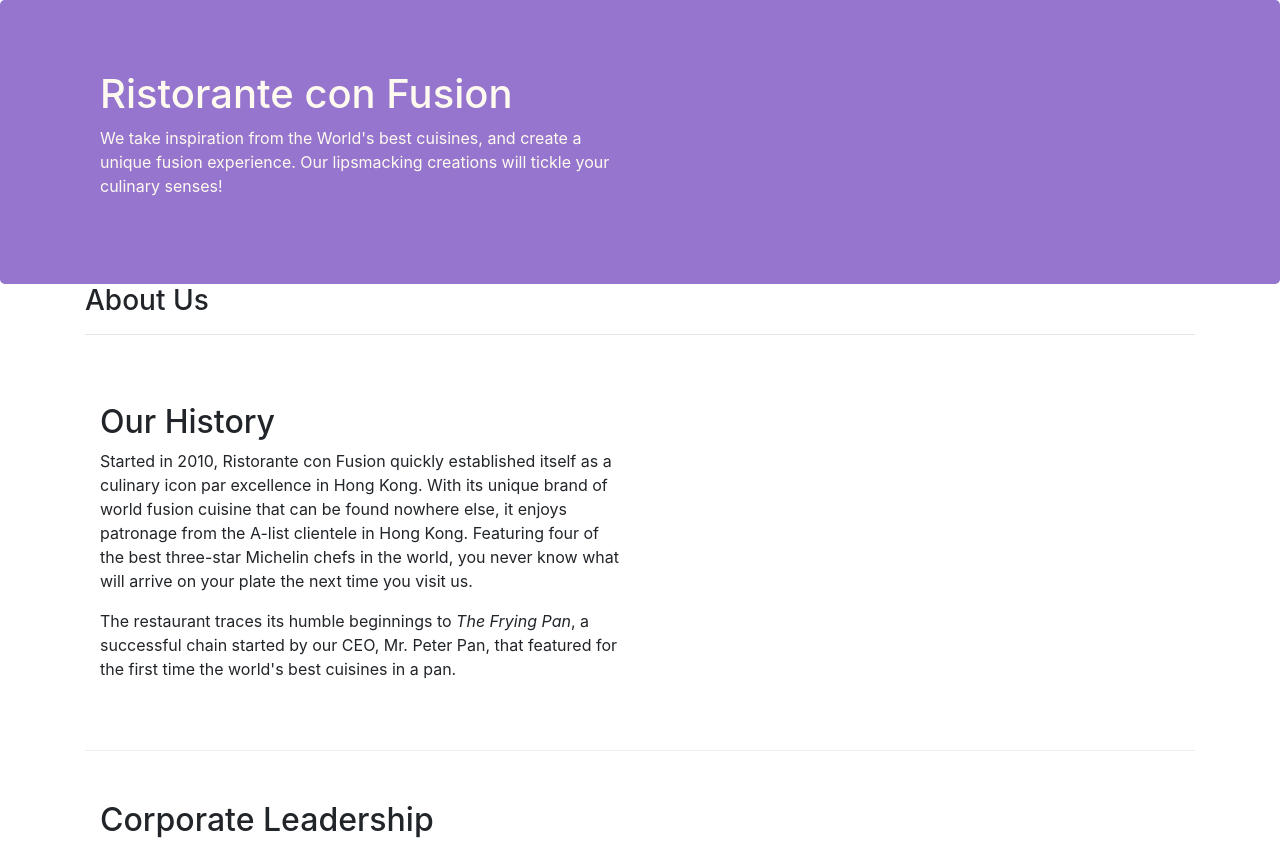
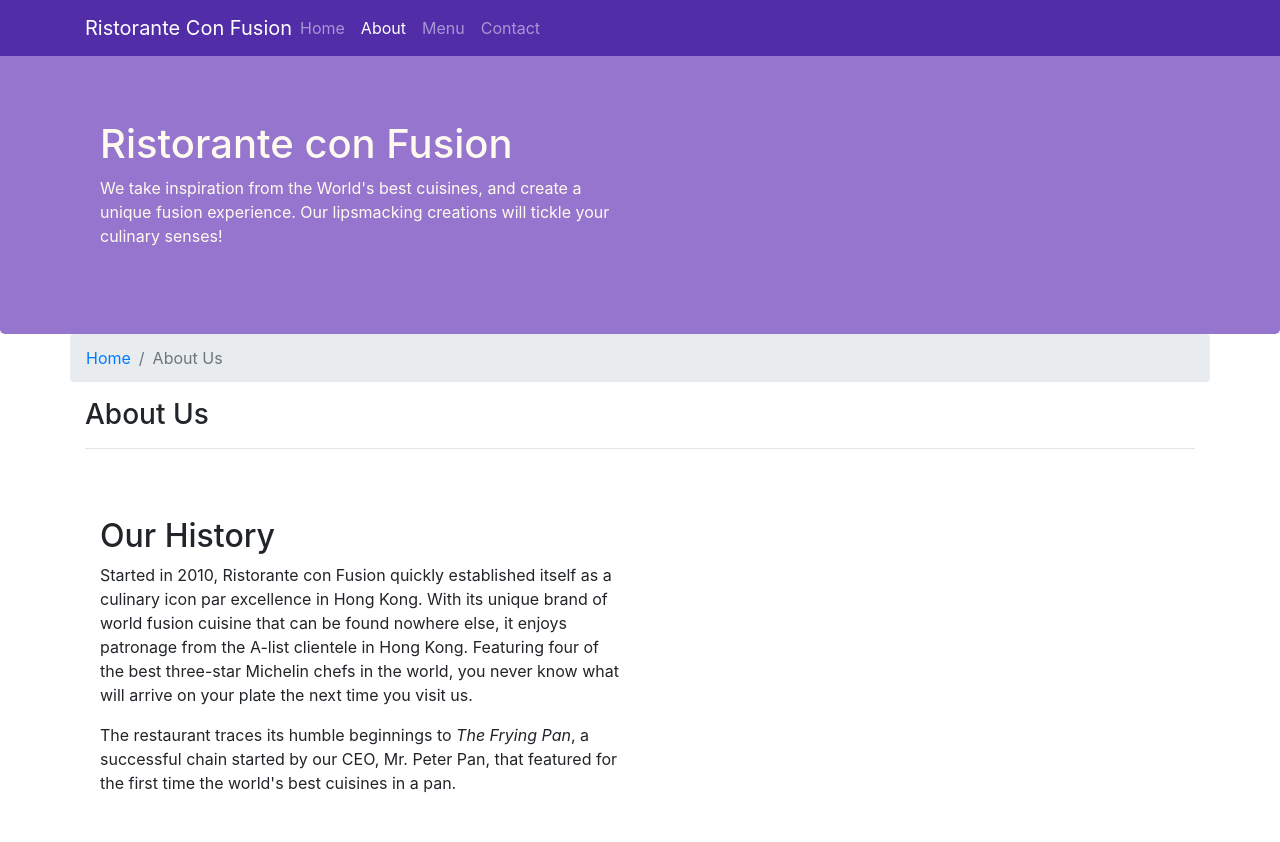
Before and after one commit to TanmayBhardwaj12/conFusion, a website: page aboutus.html in a window 1280 px wide. Shown: the top 842 px of the page. Drawn offline with nearby package versions, Linux system fonts and the light colour scheme.

Commit message:
Navbar and Breadcumbs

```diff
--- a/aboutus.html
+++ b/aboutus.html
@@ -15,6 +15,22 @@
 </head>
 
 <body>
+    <nav class="navbar navbar-dark navbar-expand-sm fixed-top">
+        <div class="container">
+            <button class="navbar-toggler" type="button" data-toggle="collapse" data-target="#Navbar">
+                <span class="navbar-toggler-icon"></span>
+            </button>
+           <a class="navbar-brand mr-auto" href="#">Ristorante Con Fusion</a>
+           <div class="collapse navbar-collapse" id="Navbar">
+                <ul class="navbar-nav mr-auto">
+                    <li class="nav-item"><a class="nav-link" href="./index.html">Home</a></li>
+                    <li class="nav-item active"><a class="nav-link" href="#">About</a></li>
+                    <li class="nav-item"><a class="nav-link" href="#">Menu</a></li>
+                    <li class="nav-item"><a class="nav-link" href="#">Contact</a></li>
+                </ul>
+           </div>
+        </div>
+    </nav>
 
     <header class="jumbotron">
         <div class="container">
@@ -30,8 +46,12 @@
     </header>
 
     <div class="container">
-        <div>
-            <div>
+        <div class="row">
+            <ol class="col-12 breadcrumb">
+                <li class="breadcrumb-item"><a href="./index.html">Home</a></li>
+                <li class="breadcrumb-item active">About Us</li>
+            </ol>
+            <div class="col-12">
                <h3>About Us</h3>
                <hr>
             </div>
@@ -70,7 +90,7 @@
                 <div class="col-4 offset-1 col-sm-2">
                     <h5>Links</h5>
                     <ul class="list-unstyled">
-                        <li><a href="#">Home</a></li>
+                        <li><a href="./index.html">Home</a></li>
                         <li><a href="#">About</a></li>
                         <li><a href="#">Menu</a></li>
                         <li><a href="#">Contact</a></li>
--- a/css/style.css
+++ b/css/style.css
@@ -28,3 +28,12 @@ address{
     margin:0px;
     color:#0f0f0f;
 }
+
+body{
+    padding:50px 0px 0px 0px;
+    z-index:0;
+}
+
+.navbar-dark {
+     background-color: #512DA8;
+}
```
Also changed, not shown: index.html (+17 -1 lines).
